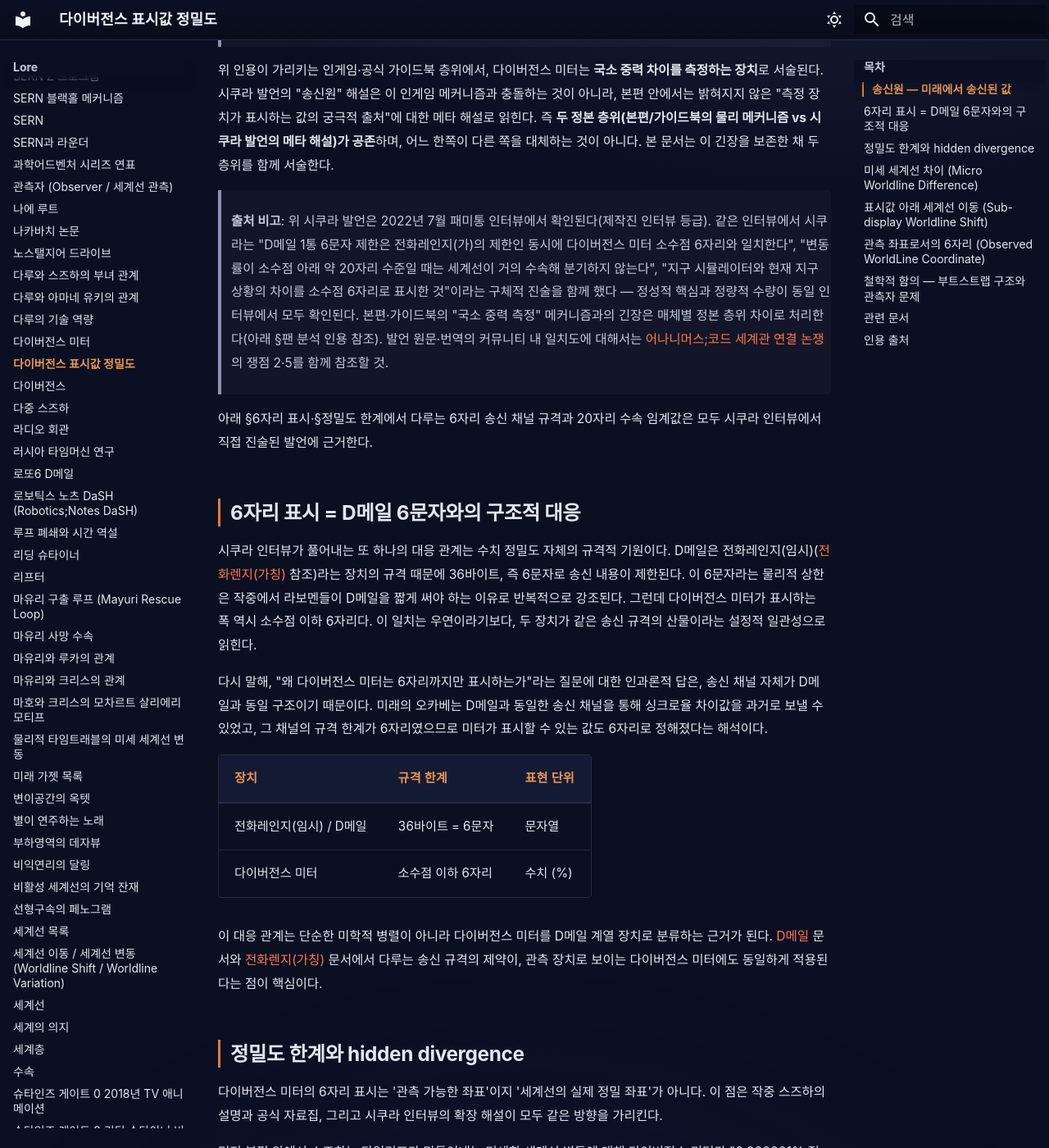
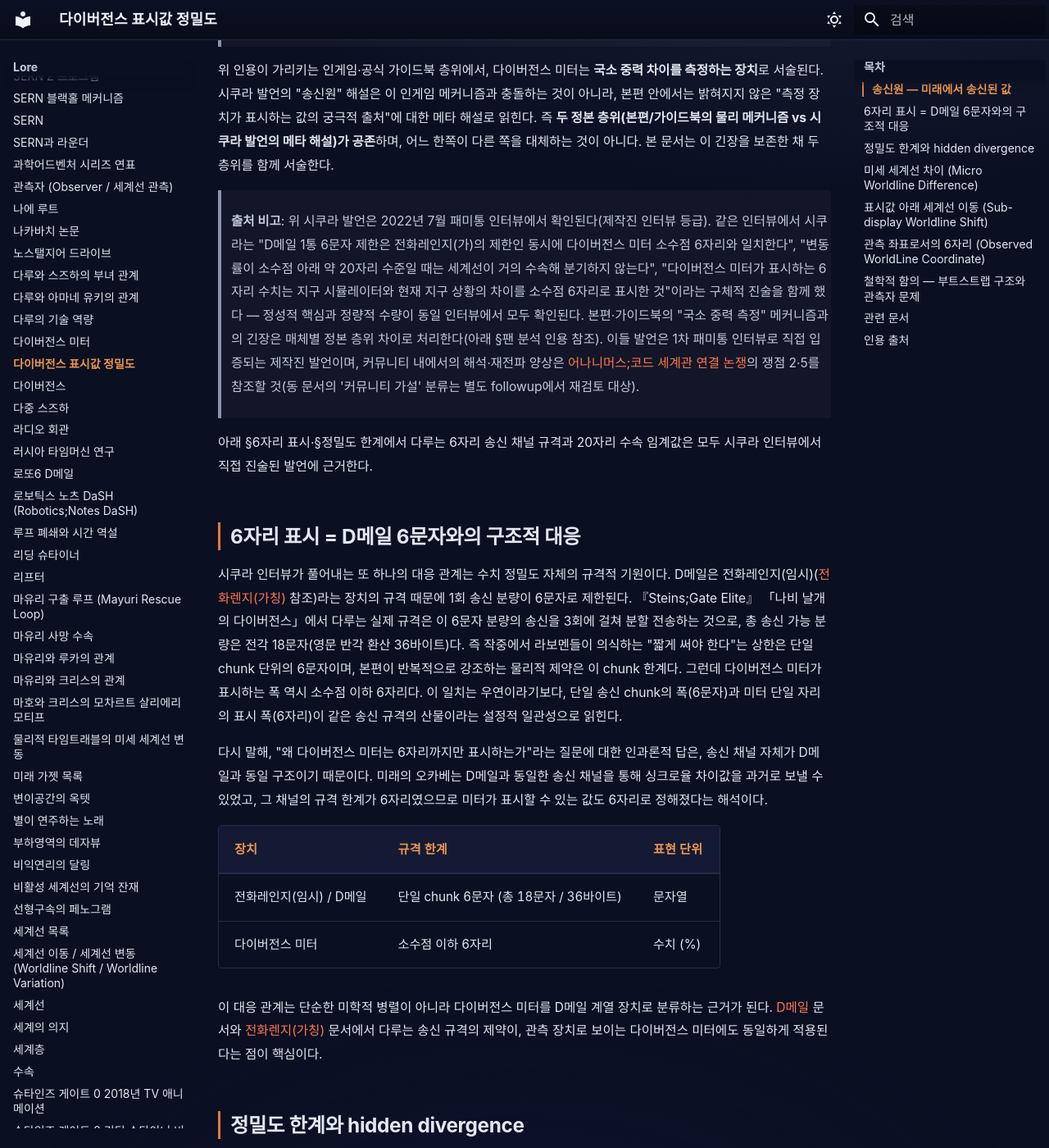
Before and after one commit to sgwiki/sgwiki.github.io, an MkDocs documentation site: the page built from wiki/lore/다이버전스-표시값-정밀도.md, in a window 1280 px wide and 1400 px high, scrolled down 1536 px. Shown: the whole window at 82% size. Built offline with MkDocs 1.6.1 and Material for MkDocs 9.7.7, drawn with Linux system fonts in a browser that asks for light colours; some web fonts are replaced; some of the changed text lies outside the part shown.

Commit message:
fix(wiki): 다이버전스-표시값-정밀도 — P10 0f71ddc4 패치 적용

```diff
--- a/wiki/lore/다이버전스-표시값-정밀도.md
+++ b/wiki/lore/다이버전스-표시값-정밀도.md
@@ -26,24 +26,28 @@ description: "다이버전스 표시값의 송신원과 정밀도 한계(Diverge
 
 위 인용이 가리키는 인게임·공식 가이드북 층위에서, 다이버전스 미터는 **국소 중력 차이를 측정하는 장치**로 서술된다. 시쿠라 발언의 "송신원" 해설은 이 인게임 메커니즘과 충돌하는 것이 아니라, 본편 안에서는 밝혀지지 않은 "측정 장치가 표시하는 값의 궁극적 출처"에 대한 메타 해설로 읽힌다. 즉 **두 정본 층위(본편/가이드북의 물리 메커니즘 vs 시쿠라 발언의 메타 해설)가 공존**하며, 어느 한쪽이 다른 쪽을 대체하는 것이 아니다. 본 문서는 이 긴장을 보존한 채 두 층위를 함께 서술한다.
 
-> **출처 비고**: 위 시쿠라 발언은 2022년 7월 패미통 인터뷰에서 확인된다(제작진 인터뷰 등급). 같은 인터뷰에서 시쿠라는 "D메일 1통 6문자 제한은 전화레인지(가)의 제한인 동시에 다이버전스 미터 소수점 6자리와 일치한다", "변동률이 소수점 아래 약 20자리 수준일 때는 세계선이 거의 수속해 분기하지 않는다", "지구 시뮬레이터와 현재 지구 상황의 차이를 소수점 6자리로 표시한 것"이라는 구체적 진술을 함께 했다 — 정성적 핵심과 정량적 수량이 동일 인터뷰에서 모두 확인된다. 본편·가이드북의 "국소 중력 측정" 메커니즘과의 긴장은 매체별 정본 층위 차이로 처리한다(아래 §팬 분석 인용 참조). 발언 원문·번역의 커뮤니티 내 일치도에 대해서는 [어나니머스;코드 세계관 연결 논쟁](../커뮤니티-큐레이션/어나니머스-코드-슈타게-세계관-연결-논쟁.md)의 쟁점 2·5를 함께 참조할 것.
+> **출처 비고**: 위 시쿠라 발언은 2022년 7월 패미통 인터뷰에서 확인된다(제작진 인터뷰 등급). 같은 인터뷰에서 시쿠라는 "D메일 1통 6문자 제한은 전화레인지(가)의 제한인 동시에 다이버전스 미터 소수점 6자리와 일치한다", "변동률이 소수점 아래 약 20자리 수준일 때는 세계선이 거의 수속해 분기하지 않는다", "다이버전스 미터가 표시하는 6자리 수치는 지구 시뮬레이터와 현재 지구 상황의 차이를 소수점 6자리로 표시한 것"이라는 구체적 진술을 함께 했다 — 정성적 핵심과 정량적 수량이 동일 인터뷰에서 모두 확인된다. 본편·가이드북의 "국소 중력 측정" 메커니즘과의 긴장은 매체별 정본 층위 차이로 처리한다(아래 §팬 분석 인용 참조). 이들 발언은 1차 패미통 인터뷰로 직접 입증되는 제작진 발언이며, 커뮤니티 내에서의 해석·재전파 양상은 [어나니머스;코드 세계관 연결 논쟁](../커뮤니티-큐레이션/어나니머스-코드-슈타게-세계관-연결-논쟁.md)의 쟁점 2·5를 참조할 것(동 문서의 '커뮤니티 가설' 분류는 별도 followup에서 재검토 대상).
 
 아래 §6자리 표시·§정밀도 한계에서 다루는 6자리 송신 채널 규격과 20자리 수속 임계값은 모두 시쿠라 인터뷰에서 직접 진술된 발언에 근거한다.
 
 ## 6자리 표시 = D메일 6문자와의 구조적 대응
 
-시쿠라 인터뷰가 풀어내는 또 하나의 대응 관계는 수치 정밀도 자체의 규격적 기원이다. D메일은 전화레인지(임시)([전화렌지(가칭)](전화렌지.md) 참조)라는 장치의 규격 때문에 36바이트, 즉 6문자로 송신 내용이 제한된다. 이 6문자라는 물리적 상한은 작중에서 라보멘들이 D메일을 짧게 써야 하는 이유로 반복적으로 강조된다. 그런데 다이버전스 미터가 표시하는 폭 역시 소수점 이하 6자리다. 이 일치는 우연이라기보다, 두 장치가 같은 송신 규격의 산물이라는 설정적 일관성으로 읽힌다.
+시쿠라 인터뷰가 풀어내는 또 하나의 대응 관계는 수치 정밀도 자체의 규격적 기원이다. D메일은 전화레인지(임시)([전화렌지(가칭)](전화렌지.md) 참조)라는 장치의 규격 때문에 1회 송신 분량이 6문자로 제한된다. 『Steins;Gate Elite』 「나비 날개의 다이버전스」에서 다루는 실제 규격은 이 6문자 분량의 송신을 3회에 걸쳐 분할 전송하는 것으로, 총 송신 가능 분량은 전각 18문자(영문 반각 환산 36바이트)다. 즉 작중에서 라보멘들이 의식하는 "짧게 써야 한다"는 상한은 단일 chunk 단위의 6문자이며, 본편이 반복적으로 강조하는 물리적 제약은 이 chunk 한계다. 그런데 다이버전스 미터가 표시하는 폭 역시 소수점 이하 6자리다. 이 일치는 우연이라기보다, 단일 송신 chunk의 폭(6문자)과 미터 단일 자리의 표시 폭(6자리)이 같은 송신 규격의 산물이라는 설정적 일관성으로 읽힌다.
 
 다시 말해, "왜 다이버전스 미터는 6자리까지만 표시하는가"라는 질문에 대한 인과론적 답은, 송신 채널 자체가 D메일과 동일 구조이기 때문이다. 미래의 오카베는 D메일과 동일한 송신 채널을 통해 싱크로율 차이값을 과거로 보낼 수 있었고, 그 채널의 규격 한계가 6자리였으므로 미터가 표시할 수 있는 값도 6자리로 정해졌다는 해석이다.
 
 | 장치 | 규격 한계 | 표현 단위 |
 |---|---|---|
-| 전화레인지(임시) / D메일 | 36바이트 = 6문자 | 문자열 |
+| 전화레인지(임시) / D메일 | 단일 chunk 6문자 (총 18문자 / 36바이트) | 문자열 |
 | 다이버전스 미터 | 소수점 이하 6자리 | 수치 (%) |
 
 이 대응 관계는 단순한 미학적 병렬이 아니라 다이버전스 미터를 D메일 계열 장치로 분류하는 근거가 된다. [D메일](D메일.md) 문서와 [전화렌지(가칭)](전화렌지.md) 문서에서 다루는 송신 규격의 제약이, 관측 장치로 보이는 다이버전스 미터에도 동일하게 적용된다는 점이 핵심이다.
 
 ## 정밀도 한계와 hidden divergence
+
+같은 시쿠라 인터뷰에서 "다이버전스 미터가 표시하는 6자리 수치는 지구 시뮬레이터와 현재 지구 상황의 차이를 소수점 6자리로 표시한 것"이라는 진술이 함께 나온다. 이 발언은 송신원·6자리 규격·20자리 수속 임계와 동일한 발언군에 속하며, 다이버전스 표시값이 "현장에서 측정한 값"이 아니라 "미래에서 송신된 비교 결과"라는 점을 직접적으로 정의한다. 본문 서술 전체(송신원·6자리 한계·부트스트랩 구조)는 이 발언의 함의를 전개한 것으로 읽힌다.
+
+이 발언이 공식 가이드북·『The Mechanics of Steins;Gate v1.0.3』의 "국소 중력 측정" 메커니즘과 직접 충돌하지 않는다는 점은 앞선 §송신원에서 다룬 매체별 정본 층위 해석과 동일하다. 즉 두 층위(본편/가이드북의 물리 메커니즘 vs 시쿠라 발언의 메타 해설)는 공존한다.
 
 다이버전스 미터의 6자리 표시는 '관측 가능한 좌표'이지 '세계선의 실제 정밀 좌표'가 아니다. 이 점은 작중 스즈하의 설명과 공식 자료집, 그리고 시쿠라 인터뷰의 확장 해설이 모두 같은 방향을 가리킨다.
 
```
